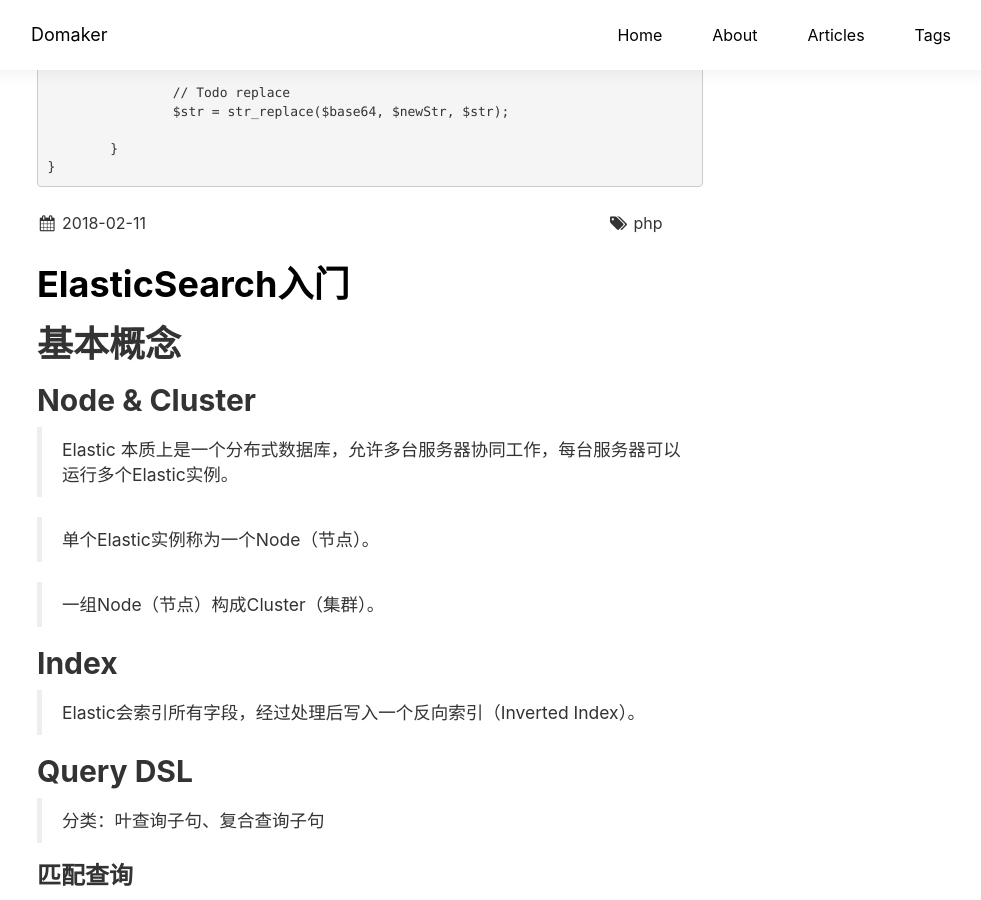
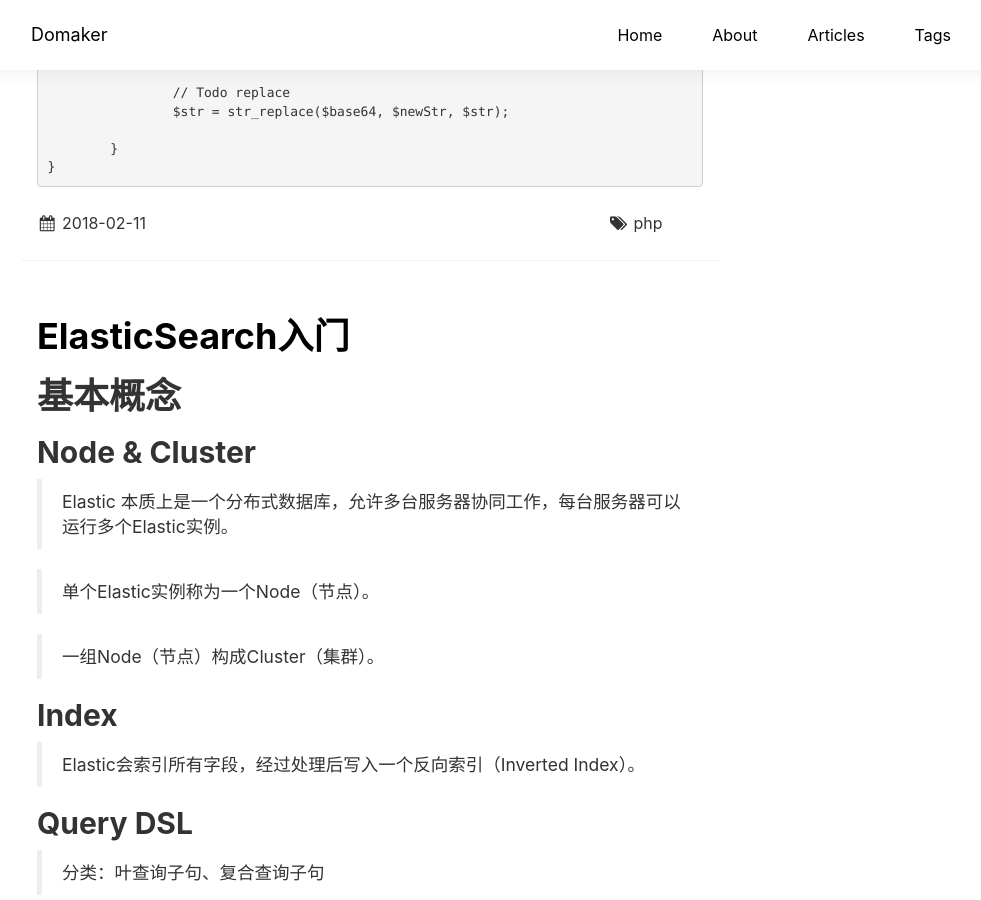
Before and after one commit to HerbCollins/HerbCollins.github.io, a Jekyll site: the page built from articles.md, in a window 1280 px wide and 900 px high, scrolled down 435 px. Shown: the whole window, without its empty margins (149-1130 px from the left). Built offline with Jekyll 4.4.1, drawn with Linux system fonts in a browser that asks for light colours.

Commit message:
修改artices页面文章循环体

```diff
--- a/articles.md
+++ b/articles.md
@@ -8,9 +8,10 @@
 <div class="container">
 	<div class="row">
 		<div class="col-xs-12 col-md-8 col-lg-9">
+			{% for post in site.posts %}
 			<div class="panel">
 				<div class="panel-body">
-					{% for post in site.posts %}
+
 						<h1><a href="{{ post.url | prepend: site.baseurl }}">{{ post.title }}</a></h1>
 						<p>{{ post.content }}</p>
 						<div class="article-attrs">
@@ -23,10 +24,9 @@
 								{% endfor %}
 							</span>
 						</div>
-					{% endfor %}
 				</div>
 			</div>
-
+			{% endfor %}
 			<!-- Pager -->
 			{% if paginator.total_pages > 1 %}
 			<ul class="pager">
```
